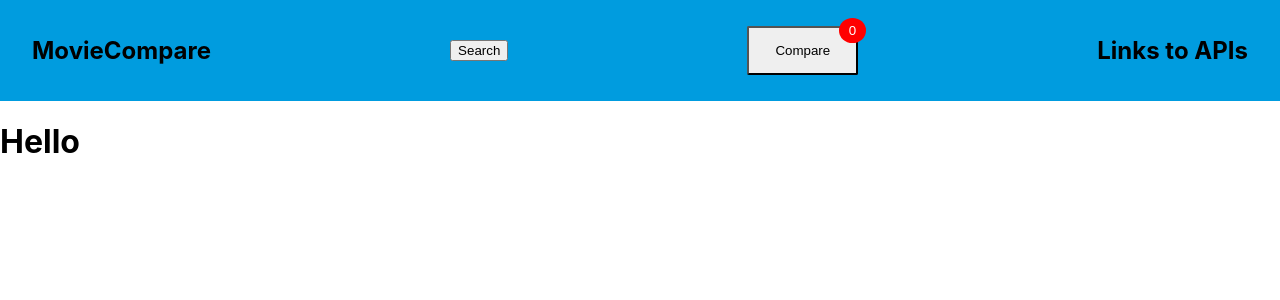
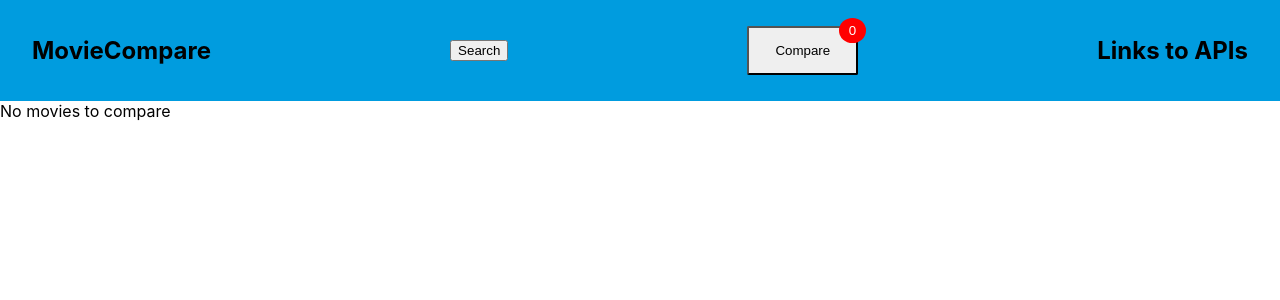
Before and after one commit to dtonda8/moviecompare, a React (Create React App) app: page /compare in a window 1280 px wide. Shown: the top 300 px of the page. Built offline with nearby package versions, Linux system fonts and the light colour scheme.

Commit message:
Present user's interested movies in compare tab

```diff
--- a/src/components/App/App.js
+++ b/src/components/App/App.js
@@ -42,7 +42,7 @@ class App extends Component {
         <NavBar moviesToCompare={this.state.moviesToCompare}/>
         <Routes>
           <Route path='/' element={<AddMovies compareMovie={(movieID)=> this.compareMovie(movieID)}/>} />
-          <Route path='/compare' element={<Compare />} />
+          <Route path='/compare' element={<Compare movieIDs={this.state.moviesToCompare}/>} />
         </Routes>
       </Router>
     );
--- a/src/components/Compare/Compare.js
+++ b/src/components/Compare/Compare.js
@@ -1,9 +1,23 @@
 import React, { Component } from 'react';
+import Details from '../elements/Details/Details';
 
 class Compare extends Component {
     render() {
+        const movieIDs = this.props.movieIDs;
+        if (movieIDs.length === 0) {
+            return (
+                <div>No movies to compare</div>
+            )}
+
         return (
-            <h1>Hello</h1>
+        <div>
+            {movieIDs.map((movieID, index) => {
+                return  <div key={index}>
+                            {/* {movieID} */}
+                            <Details movieID={movieID} />
+                        </div>
+            })}
+        </div>
         )
     }
 }
--- a/src/components/elements/Details/Details.js
+++ b/src/components/elements/Details/Details.js
@@ -34,11 +34,10 @@ class Details extends Component {
 
         return (
             <div className='full-details'>
-                <img
-                    src={this.props.poster}
-                    alt='Movie Poster'>
-
-                </img>
+                {/* <img  */}
+                    {/* src={this.props.poster} */}
+                    {/* alt='Movie Poster'>
+                </img> */}
                 {detailsDiv}
             </div>
         );
```
